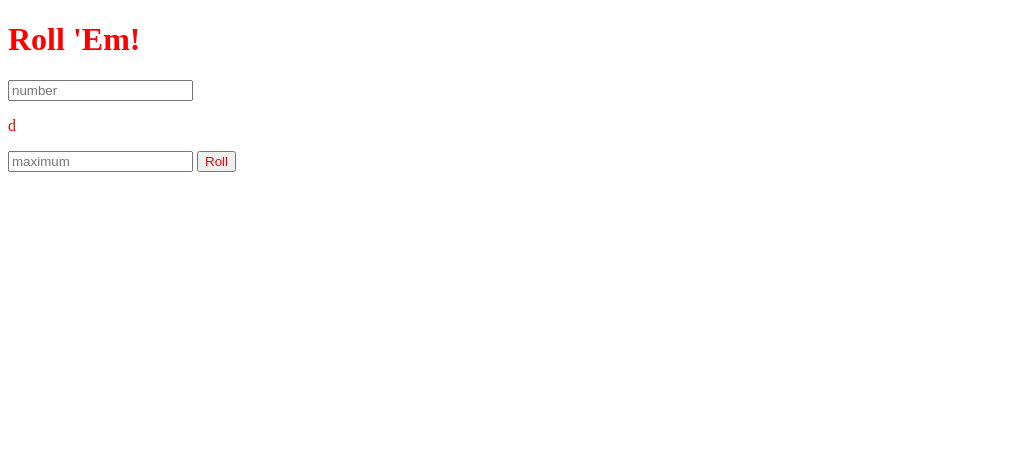
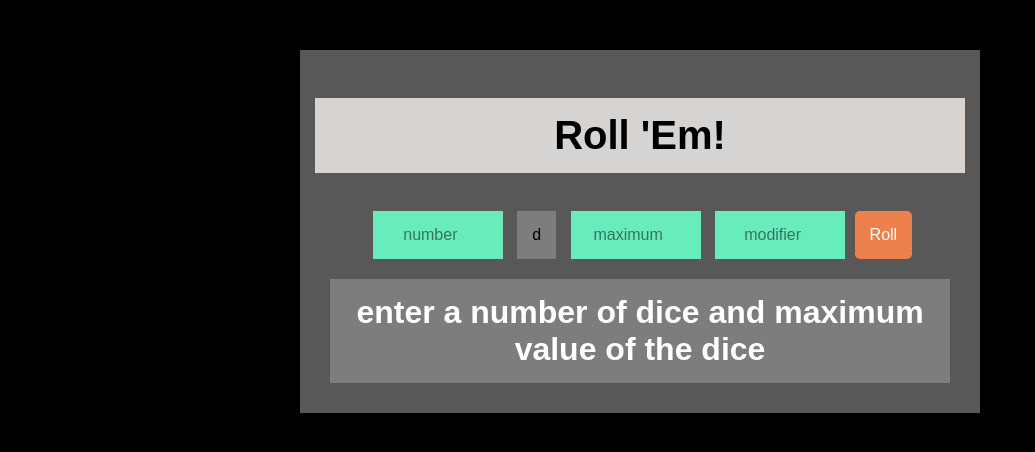
Before and after one commit to aneylon/dice, a plain HTML site: page index.html in a window 1280 px wide. Shown: the whole page, without its empty margins (0-1035 px from the left). Drawn offline with Linux system fonts and the light colour scheme.

Commit message:
add styling and modifier

```diff
--- a/Dice.css
+++ b/Dice.css
@@ -1,3 +1,79 @@
-* {
-  color : red;
+body {
+  background: #000;
+  font-family: sans-serif;
 }
+
+.dice-roller {
+  background: #585858;
+  text-align: center;
+  margin: auto;
+  max-width: 650px;
+  margin-top: 50px;
+  padding: 15px;
+}
+
+.dice-roller * {
+  font-size: 1em;
+  border: none;
+}
+
+.dice-roller h1 {
+  font-size: 2.5em;
+  background: #d6d3d3;
+  padding: 15px;
+}
+
+.dice-roller p {
+  display: inline-block;
+  padding: 15px;
+  margin: 5px;
+  background: #7d7d7d;
+}
+.dice-roller input {
+  padding: 15px;
+  margin: 5px;
+  width: 100px;
+  text-align: center;
+  display: inline-block;
+  background: #69ecbd;
+  color: #fff;
+}
+::-webkit-input-placeholder { /* Chrome */
+  color: #000;
+  opacity: 0.5;
+}
+:-ms-input-placeholder { /* IE 10+ */
+  color: #000;
+  opacity: 0.5;
+}
+::-moz-placeholder { /* Firefox 19+ */
+  color: #000;
+  opacity: 0.5;
+}
+:-moz-placeholder { /* Firefox 4 - 18 */
+  color: #000;
+  opacity: 0.5;
+}
+
+.dice-roller button {
+  padding: 15px;
+  display: inline-block;
+  margin: auto;
+  background: #ec814d;
+  color: #fff;
+  border-radius: 5px;
+}
+.dice-roller button:hover {
+  background: #f59f76;
+}
+
+.dice-roller #result {
+  background: #7d7d7d;
+  color: #fff;
+  padding: 15px;
+  margin: auto;
+  margin: 15px;
+  display: block;
+  font-size: 2em;
+  font-weight: bolder;
+}
--- a/Dice.js
+++ b/Dice.js
@@ -1,3 +1,7 @@
+document.getElementById('dice-form').addEventListener('submit', function(event){
+  event.preventDefault()
+})
+
 function rollDice(){
   var number = Number(document.getElementById('numberOfDice').value)
   var max = Number(document.getElementById('maxNumber').value)
@@ -6,6 +10,8 @@ function rollDice(){
 }
 
 function getResult(num, max){
+  var mod = Number(document.getElementById('modNumber').value)
+  console.log(mod)
   if(isNaN(num) || num < 1){
     return 'Please enter a number of dice, 1 or greater.'
   }
@@ -18,7 +24,7 @@ function getResult(num, max){
   for(var i = 1; i <= num; i++){
     total += getRand(max)
   }
-  return total
+  return total + mod
 }
 
 function getRand(maxNum){
--- a/index.html
+++ b/index.html
@@ -8,18 +8,18 @@
   <link rel="stylesheet" href="Dice.css">
 </head>
 <body>
-  <header>
-    <h1>Roll 'Em!</h1>
-  </header>
-  <section>
-    <input type="text" placeholder="number" id="numberOfDice">
-    <p>d</p>
-    <input type="text" placeholder="maximum" id="maxNumber">
-    <input type="submit" value="Roll" id="rollDice" onClick="rollDice()">
-    <p id="result"></p>
+
+  <section class="dice-roller">
+      <h1>Roll 'Em!</h1>
+      <form onsubmit="rollDice()" id="dice-form">
+        <input type="number" placeholder="number" id="numberOfDice">
+        <p>d</p>
+        <input type="number" placeholder="maximum" id="maxNumber">
+        <input type="number" placeholder="modifier" id="modNumber">
+        <button type="submit">Roll</button>
+      </form>
+      <p id="result">enter a number of dice and maximum value of the dice</p>
   </section>
-
-  <footer></footer>
 
   <script src="Dice.js"></script>
 </body>
```
Also changed, not shown: todo.txt.
